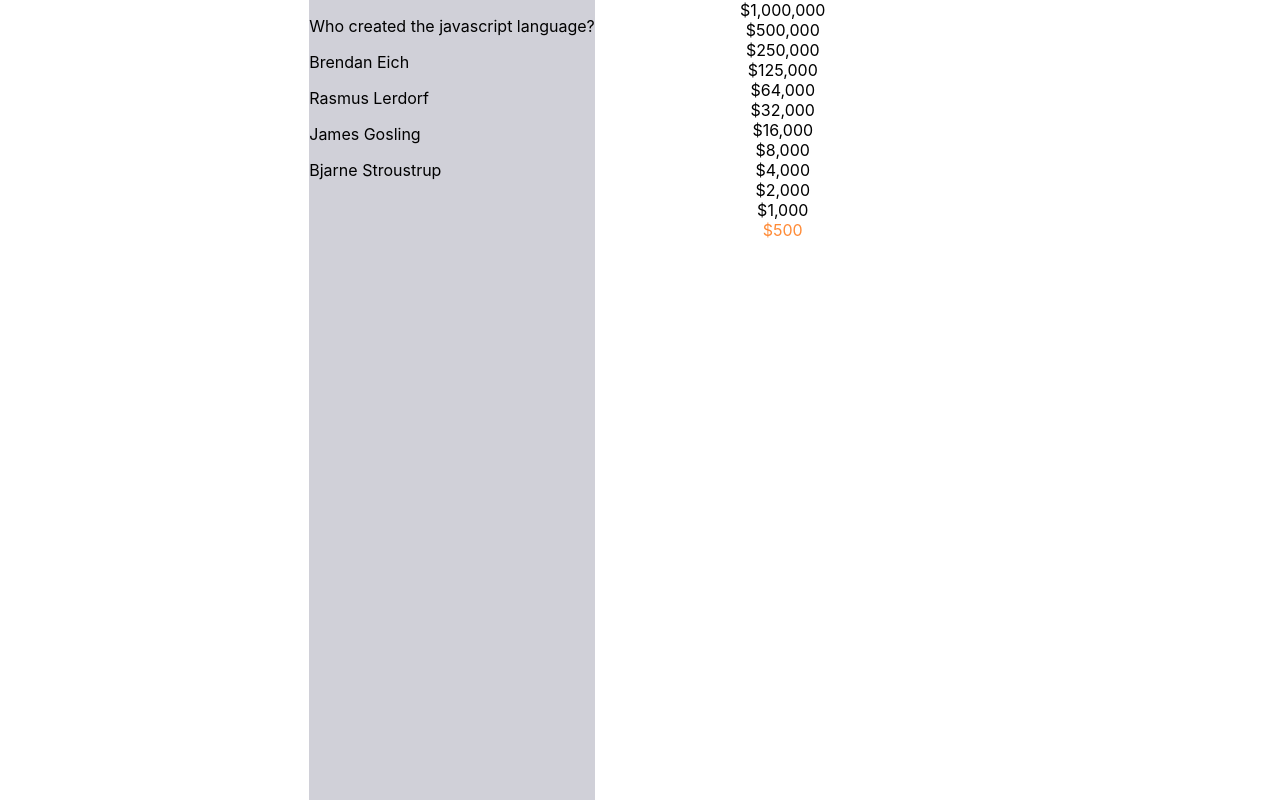
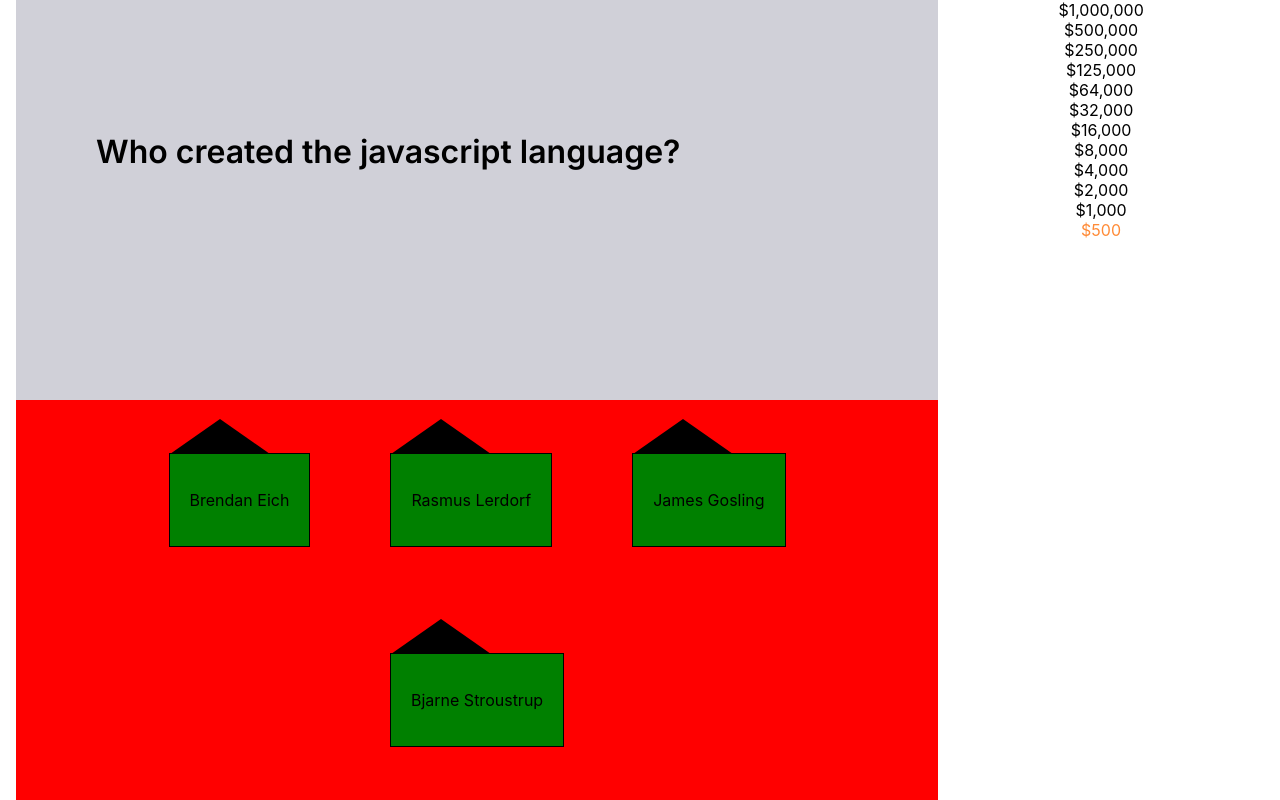
Before and after one commit to KappRoss/millionaire-game, a React (Create React App) app: page /game in a window 1280 px wide. Built offline with nearby package versions, Linux system fonts and the light colour scheme.

Commit message:
temp layout

```diff
--- a/src/components/ActiveQuestion/ActiveQuestion.module.css
+++ b/src/components/ActiveQuestion/ActiveQuestion.module.css
@@ -1,3 +1,13 @@
 .activeQuestion {
-
+    display: flex;
+    flex-direction: column;
+    height: 100%;
 }
+.activeQuestion > p {
+    margin: 133px auto auto 80px;
+    font-family: Inter, sans-serif;
+    font-style: normal;
+    font-weight: 600;
+    font-size: 32px;
+    line-height: 116%;
+}
--- a/src/components/ActiveQuestion/AnswersList/AnswerItem/AnswerItem.tsx
+++ b/src/components/ActiveQuestion/AnswersList/AnswerItem/AnswerItem.tsx
@@ -1,4 +1,5 @@
 import React, {FC} from "react";
+import s from './answerItem.module.css'
 
 interface AIProps {
     answer: any,
@@ -7,7 +8,10 @@ interface AIProps {
 
 const AnswerItem: FC<AIProps> = ({answer, onAnswerClick}) => {
     return (
-        <div onClick={() => onAnswerClick(answer.id)} >
+        <div
+            className={s.container}
+            onClick={() => onAnswerClick(answer.id)}
+        >
             <p>{answer.text}</p>
         </div>
     )
--- a/src/components/ActiveQuestion/AnswersList/AnswerItem/answerItem.module.css
+++ b/src/components/ActiveQuestion/AnswersList/AnswerItem/answerItem.module.css
@@ -0,0 +1,19 @@
+.container {
+    padding: 20px;
+    border: 1px solid black;
+    margin: 40px;
+    cursor: pointer;
+    background: green;
+    position: relative;
+}
+.container::before {
+    content: '';
+    height: 0;
+    width: 0;
+    position: absolute;
+    left: 0;
+    top: -35px;
+    border-bottom: 35px solid black;
+    border-left: 50px solid transparent;
+    border-right: 50px solid transparent;
+}
--- a/src/components/ActiveQuestion/AnswersList/AnswersList.tsx
+++ b/src/components/ActiveQuestion/AnswersList/AnswersList.tsx
@@ -16,7 +16,7 @@ interface ALProps {
 const AnswersList: FC<ALProps> = ({answers , onAnswerClick}) => {
 
     return (
-        <div>
+        <div className={s.container}>
             {answers.map((answer, index) => (
                 <AnswerItem
                     key={index}
--- a/src/components/ActiveQuestion/AnswersList/answersList.module.css
+++ b/src/components/ActiveQuestion/AnswersList/answersList.module.css
@@ -0,0 +1,10 @@
+.container {
+    height: 50%;
+    background: red;
+    display: flex;
+    flex-direction: row;
+    flex-wrap: wrap;
+    justify-content: center;
+    align-items: center;
+
+}
--- a/src/pages/game/game.module.css
+++ b/src/pages/game/game.module.css
@@ -9,6 +9,7 @@
 
 .gamePlace {
     background: #D0D0D8;
+    width: 1064px;
 }
 
 .scorePlace {
```
